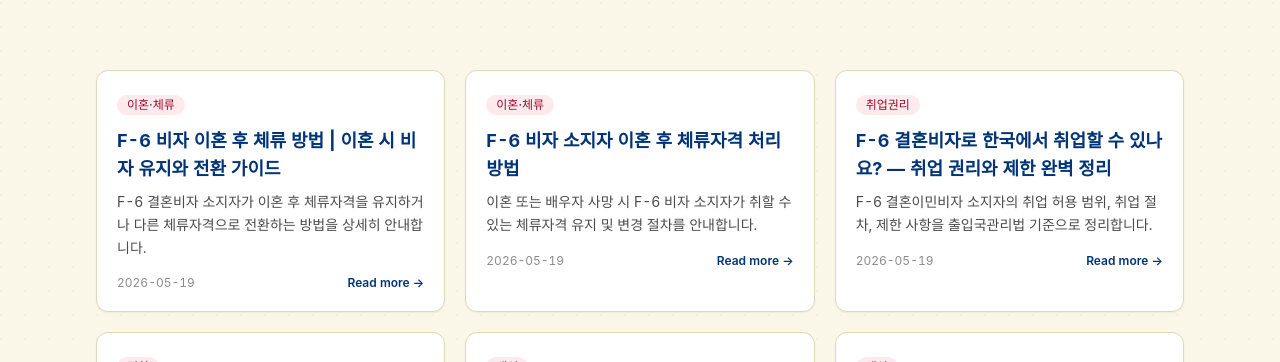
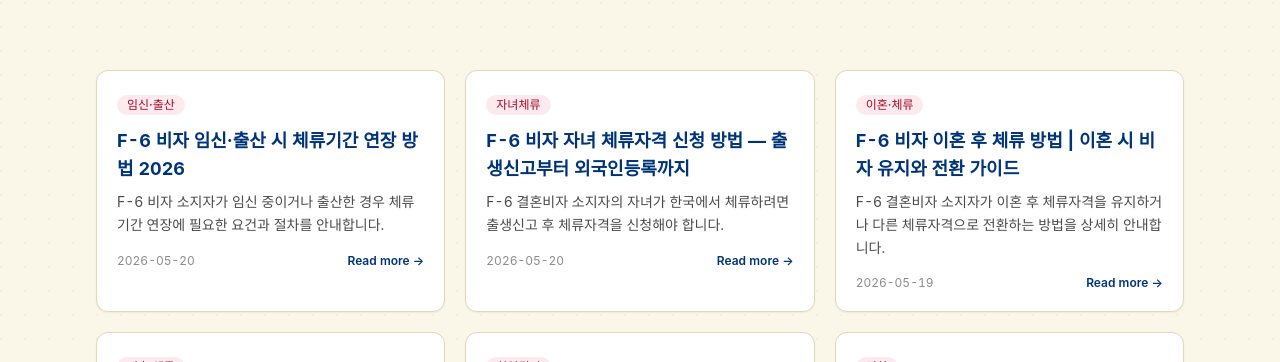
Before and after one commit to alexkorea/f6visa-website, a Next.js app: page /en/blog in a window 1280 px wide. Shown: the part 358-720 px from the top of the page. Built offline with nearby package versions, Linux system fonts and the light colour scheme; no server answers; a web font is replaced by a local one.

Commit message:
feat: register f6-visa-pregnancy-extension, f6-visa-child-status-application in BLOG_POSTS

```diff
--- a/src/data/blog-posts.ts
+++ b/src/data/blog-posts.ts
@@ -7,6 +7,20 @@ export interface BlogPostMeta {
 }
 
 export const BLOG_POSTS: BlogPostMeta[] = [
+  {
+    slug: 'f6-visa-pregnancy-extension',
+    badge: '임신·출산',
+    title: 'F-6 비자 임신·출산 시 체류기간 연장 방법 2026',
+    summary: 'F-6 비자 소지자가 임신 중이거나 출산한 경우 체류기간 연장에 필요한 요건과 절차를 안내합니다.',
+    date: '2026-05-20',
+  },
+  {
+    slug: 'f6-visa-child-status-application',
+    badge: '자녀체류',
+    title: 'F-6 비자 자녀 체류자격 신청 방법 — 출생신고부터 외국인등록까지',
+    summary: 'F-6 결혼비자 소지자의 자녀가 한국에서 체류하려면 출생신고 후 체류자격을 신청해야 합니다.',
+    date: '2026-05-20',
+  },
   {
     slug: 'f6-visa-after-divorce-stay-options',
     badge: '이혼·체류',
```
